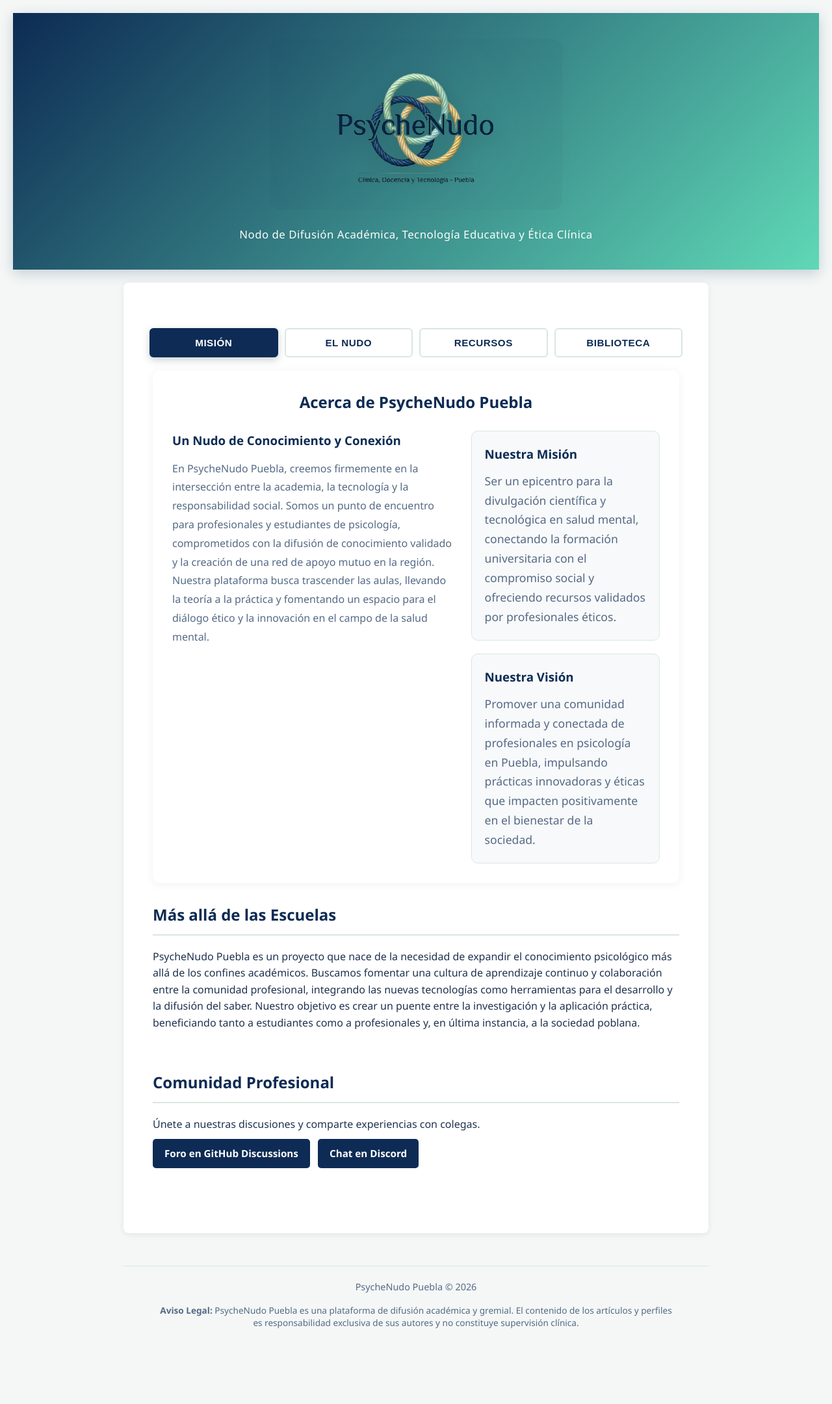
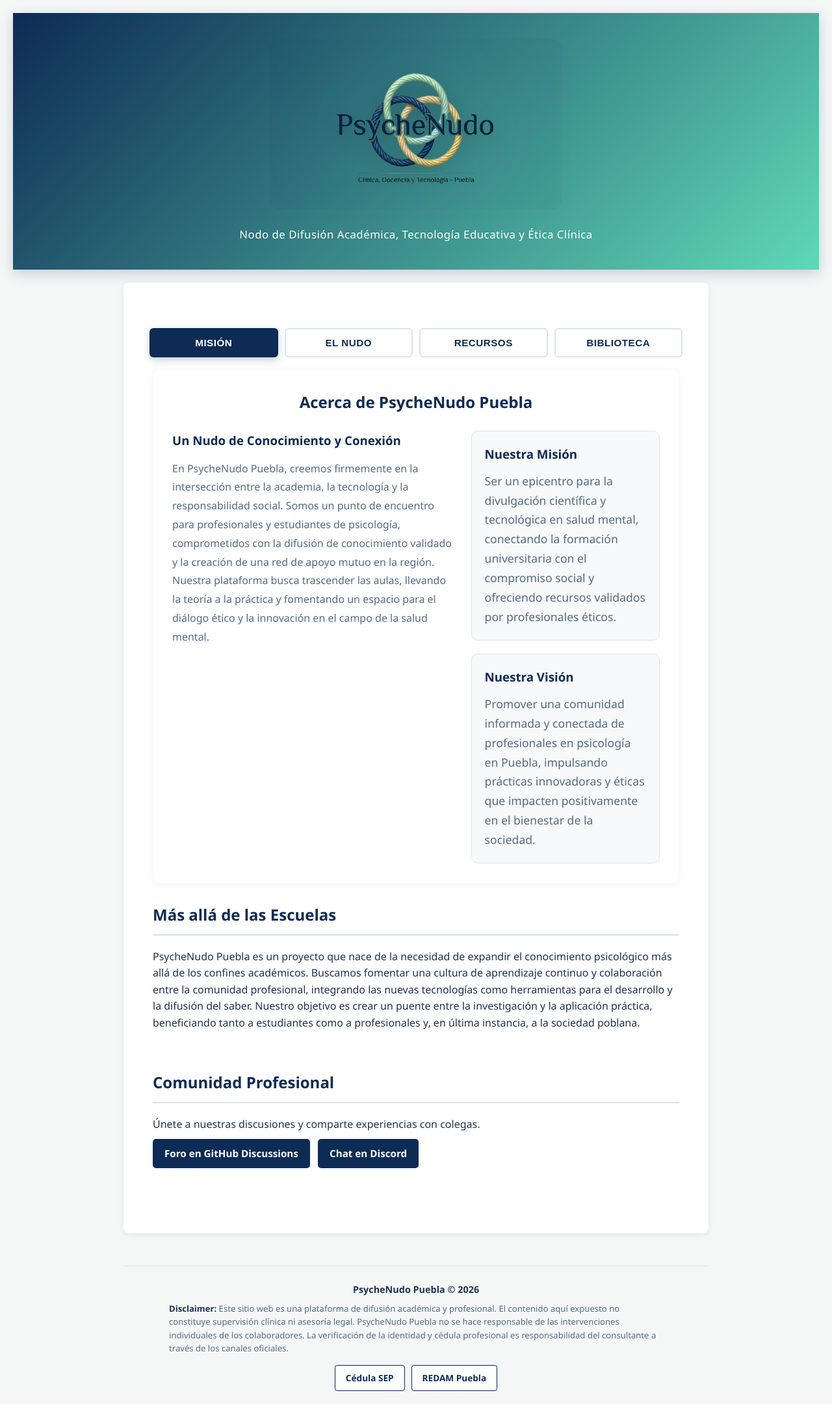
Before and after one commit to PsycheNudo-Puebla/psychenudo-puebla.github.io, a Jekyll site: the page built from index.md, in a window 1280 px wide. Shown: the whole page at 65% size. Built offline with Jekyll 4.4.1, drawn with Linux system fonts in a browser that asks for light colours; before the commit the page ends 2065 px from its top, so only the background shows below that.

Commit message:
Actualiza misión/visión, aviso legal en footer y enlaces SEP/REDAM minimalistas

```diff
--- a/_layouts/default.html
+++ b/_layouts/default.html
@@ -20,11 +20,14 @@
     </main>
 
     <footer class="site-footer">
-        <p>{{ site.title }} &copy; 2026</p>
-        <p style="font-size: 0.85rem; margin-top: 15px; color: var(--color-texto-claro); max-width: 800px; margin-left: auto; margin-right: auto; line-height: 1.4;">
-            <strong>Aviso Legal:</strong> PsycheNudo Puebla es una plataforma de difusión académica y gremial.
-            El contenido de los artículos y perfiles es responsabilidad exclusiva de sus autores y no constituye supervisión clínica.
-        </p>
+        <p class="site-footer__marca">{{ site.title }} &copy; 2026</p>
+        <div class="footer-legal">
+            <p class="footer-disclaimer"><strong>Disclaimer:</strong> Este sitio web es una plataforma de difusión académica y profesional. El contenido aquí expuesto no constituye supervisión clínica ni asesoría legal. PsycheNudo Puebla no se hace responsable de las intervenciones individuales de los colaboradores. La verificación de la identidad y cédula profesional es responsabilidad del consultante a través de los canales oficiales.</p>
+            <div class="verificacion-enlaces verificacion-enlaces--footer" role="navigation" aria-label="Verificación oficial">
+                <a href="https://www.cedulaprofesional.sep.gob.mx/cedula/presidencia/indexAvanzada.action" class="boton-verificacion" target="_blank" rel="noopener noreferrer">Cédula SEP</a>
+                <a href="https://redam.puebla.gob.mx/" class="boton-verificacion" target="_blank" rel="noopener noreferrer">REDAM Puebla</a>
+            </div>
+        </div>
     </footer>
 
     <script>
--- a/css/estilos.css
+++ b/css/estilos.css
@@ -378,8 +378,90 @@ nav.site-nav a:hover { background-color: #ecf0f1; }
 .comentarios h3 { color: var(--color-primario); margin-bottom: 10px; }
 .comentarios p { margin-bottom: 15px; color: var(--color-texto-claro); }
 
+/* ===== VERIFICACIÓN (enlaces oficiales, estilo minimalista) ===== */
+.verificacion-bloque {
+    margin-bottom: 28px;
+    padding: 18px 20px;
+    border: 1px solid var(--borde-suave);
+    border-radius: 8px;
+    background: var(--blanco);
+    text-align: center;
+}
+.verificacion-bloque__titulo {
+    font-size: 0.8rem;
+    font-weight: 700;
+    letter-spacing: 0.06em;
+    text-transform: uppercase;
+    color: var(--color-primario);
+    margin-bottom: 6px;
+}
+.verificacion-bloque__texto {
+    font-size: 0.9rem;
+    color: var(--color-texto-claro);
+    margin-bottom: 14px;
+    line-height: 1.5;
+}
+.verificacion-enlaces {
+    display: flex;
+    flex-wrap: wrap;
+    gap: 10px;
+    justify-content: center;
+    align-items: center;
+}
+.verificacion-enlaces--footer {
+    margin-top: 16px;
+}
+.boton-verificacion {
+    display: inline-block;
+    padding: 8px 16px;
+    font-size: 0.85rem;
+    font-weight: 600;
+    font-family: var(--fuente-ui);
+    color: var(--color-primario);
+    background: var(--blanco);
+    border: 1px solid var(--color-primario);
+    border-radius: 4px;
+    text-decoration: none;
+    transition: background 0.2s ease, color 0.2s ease, border-color 0.2s ease;
+}
+.boton-verificacion:hover {
+    background: rgba(13, 43, 84, 0.06);
+    border-color: var(--color-primario);
+    color: var(--color-primario);
+}
+
 /* ===== FOOTER ===== */
-footer.site-footer { text-align: center; margin-top: 50px; font-size: 0.9em; color: var(--color-texto-claro); border-top: 1px solid var(--borde-suave); padding-top: 20px; max-width: 900px; margin-left: auto; margin-right: auto; }
+footer.site-footer {
+    text-align: center;
+    margin-top: 50px;
+    font-size: 0.9em;
+    color: var(--color-texto-claro);
+    border-top: 1px solid var(--borde-suave);
+    padding-top: 24px;
+    max-width: 900px;
+    margin-left: auto;
+    margin-right: auto;
+}
+.site-footer__marca {
+    margin-bottom: 8px;
+    color: var(--color-texto);
+    font-weight: 600;
+}
+.footer-legal {
+    max-width: 760px;
+    margin-left: auto;
+    margin-right: auto;
+}
+.footer-disclaimer {
+    font-size: 0.82rem;
+    line-height: 1.55;
+    color: var(--color-texto-claro);
+    text-align: left;
+}
+.footer-disclaimer strong {
+    color: var(--color-texto);
+    font-weight: 600;
+}
 
 /* ===== RESPONSIVE ===== */
 @media (max-width: 768px) {
```
Also changed, not shown: index.html (+8 -8 lines).
